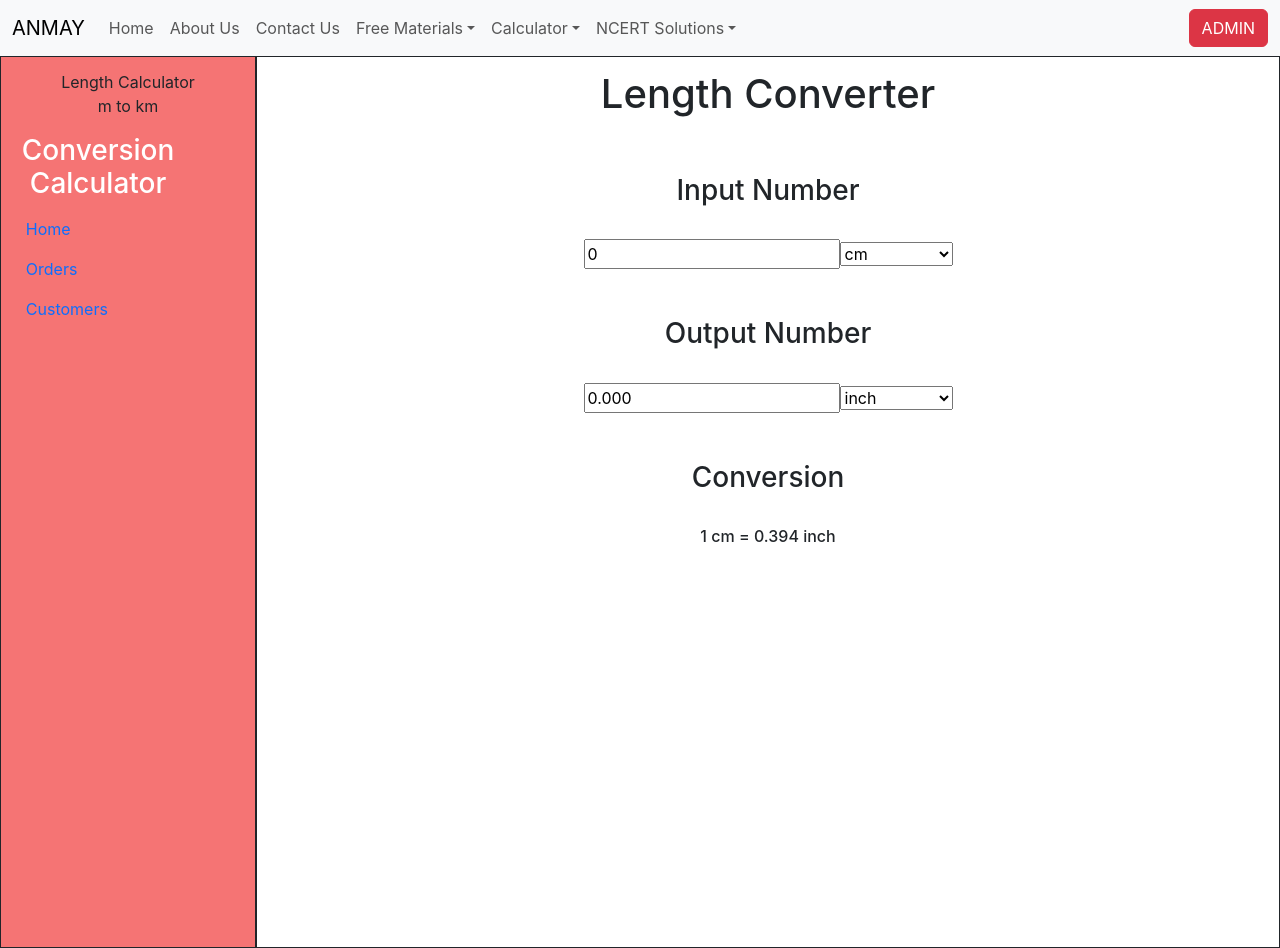
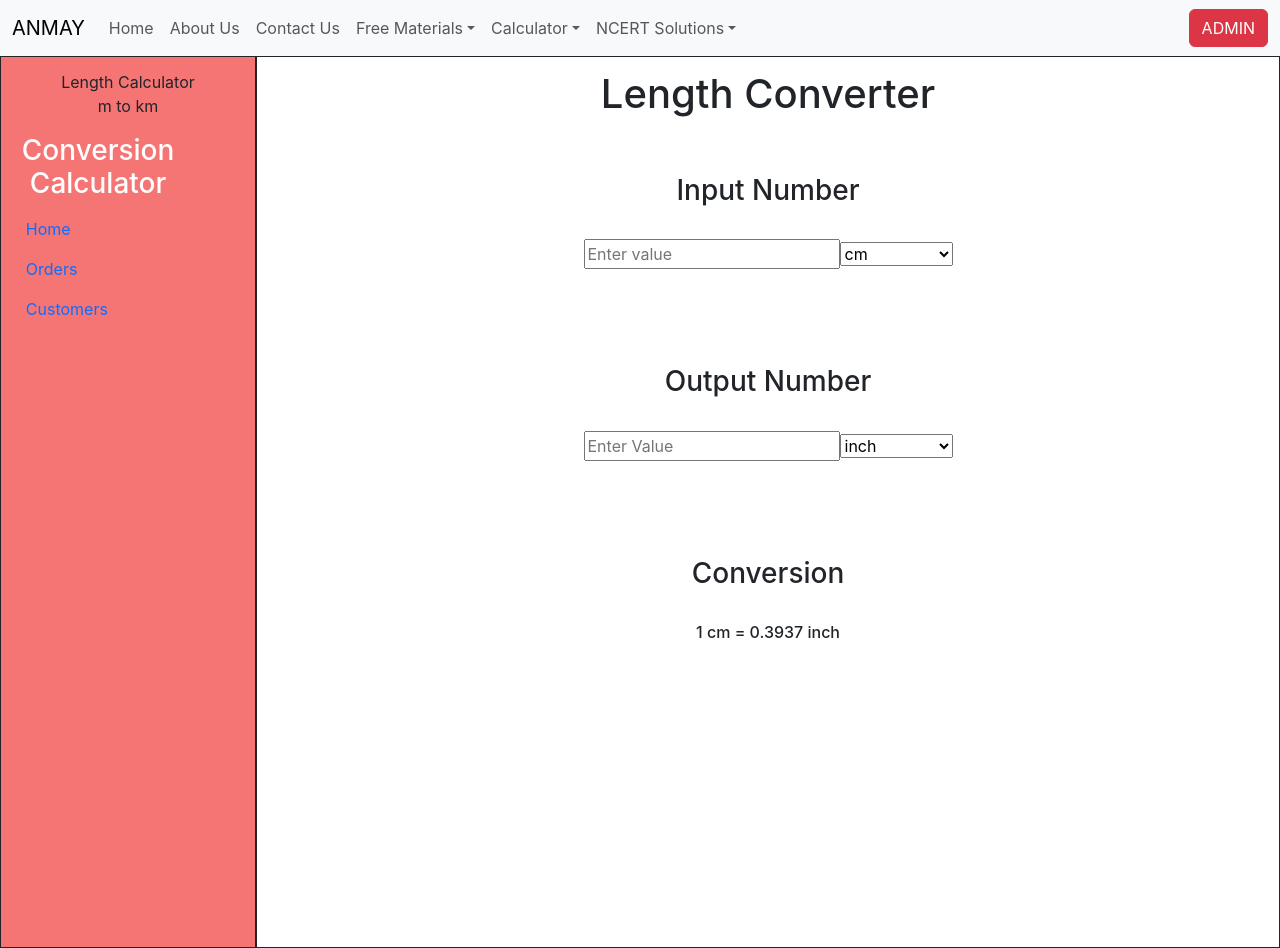
Before and after one commit to aayush1324/Anmay-Frontend, a React (Create React App) app in the folder class/: page /ConversionCal in a window 1280 px wide. Built offline with nearby package versions, Linux system fonts and the light colour scheme.

Commit message:
calculator done

```diff
--- a/class/src/Component/Conversion Calculator/LengthCalculator.jsx
+++ b/class/src/Component/Conversion Calculator/LengthCalculator.jsx
@@ -224,9 +224,15 @@ function LengthCalculator(props) {
         return value * conversionFactors[from][to];
     };
 
+    const roundToDecimalPlaces = (number, decimalPlaces) => {
+        const factor = Math.pow(10, decimalPlaces);
+        return Math.round(number * factor) / factor;
+    };
+
     useEffect(() => {
-        setResult(convert(inputValue, fromUnit, toUnit).toFixed(3));
-        setConversionFactor(conversionFactors[fromUnit][toUnit].toFixed(3));
+        const convertedValue = convert(inputValue, fromUnit, toUnit);
+        setResult(roundToDecimalPlaces(convertedValue, 10));
+        setConversionFactor(roundToDecimalPlaces(conversionFactors[fromUnit][toUnit], 5));
     }, [inputValue, fromUnit, toUnit]);
 
     const handleInputChange = (e) => {
@@ -236,8 +242,10 @@ function LengthCalculator(props) {
     const handleOutputChange = (e) => {
         const newResult = parseFloat(e.target.value);
         setResult(newResult);
-        setInputValue(convert(newResult, toUnit, fromUnit).toFixed(3));
+        const convertedBackValue = convert(newResult, toUnit, fromUnit);
+        setInputValue(roundToDecimalPlaces(convertedBackValue, 10));
     };
+
 
     return (
         <div className="container">
@@ -248,7 +256,7 @@ function LengthCalculator(props) {
             <div className="input">
                 <h3>Input Number</h3>
                 <br />
-                <input type="number" value={inputValue} onChange={handleInputChange} placeholder="Enter value" className="input-field"/>
+                <input type="number" value={inputValue === 0 ? '' : inputValue} onChange={handleInputChange} placeholder="Enter value" className="input-field"/>
 
                 {Object.keys(conversionFactors).length > 1 && ( // Check if there are multiple units
                     <select className="unit-selectors" value={fromUnit} onChange={(e) => {
@@ -271,12 +279,14 @@ function LengthCalculator(props) {
             </div>
             <br />
             <br />
+            <br />
+            <br />
 
             <div className="output">
                 <h3>Output Number</h3>
                 <br />
 
-                <input type="number" value={result} onChange={handleOutputChange} className="input-field" placeholder='Enter Value'/>
+                <input type="number" value={result === 0 ? '' : result} onChange={handleOutputChange} className="input-field" placeholder='Enter Value'/>
 
                 {Object.keys(conversionFactors).length > 1 && ( // Check if there are multiple units
                     <select className="unit-selectors" value={toUnit} onChange={(e) => {
@@ -298,6 +308,7 @@ function LengthCalculator(props) {
                 )}
             </div>
             <br />
+            <br /><br />
             <br />
 
             <div className="conversion">
```
